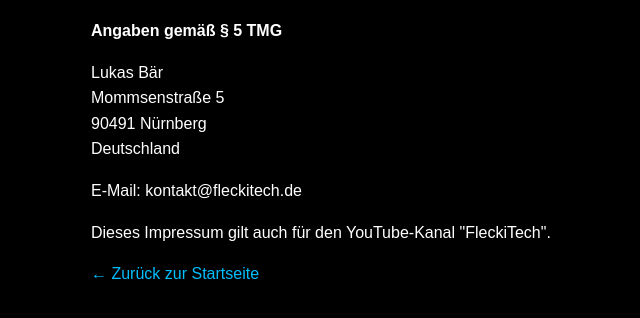
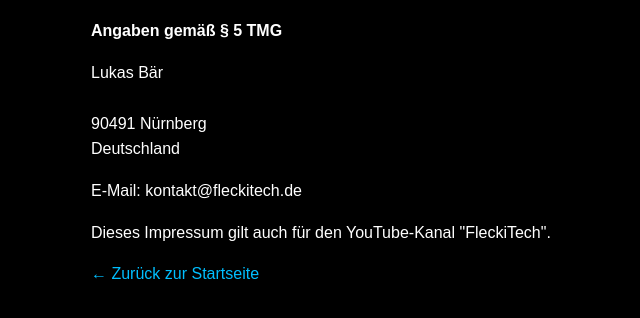
Before and after one commit to FleckiTech/fleckitech.github.io, a plain HTML site: page impressum.html in a window 1280 px wide. Shown: the part 136-454 px from the top of the page, without its empty margins (149-789 px from the left). Drawn offline with Linux system fonts and the light colour scheme.

Commit message:
Update impressum.html

```diff
--- a/impressum.html
+++ b/impressum.html
@@ -41,7 +41,7 @@
 
 <p>
 Lukas Bär<br>
-Mommsenstraße 5<br>
+<br>
 90491 Nürnberg<br>
 Deutschland
 </p>
```
